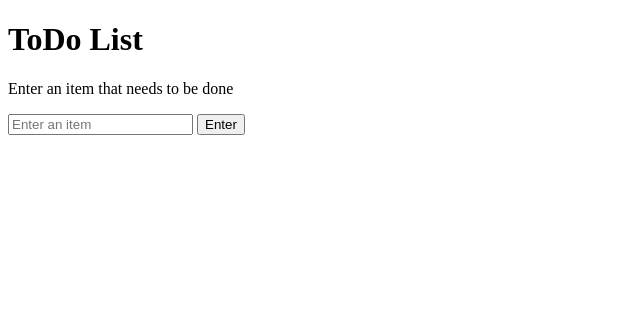
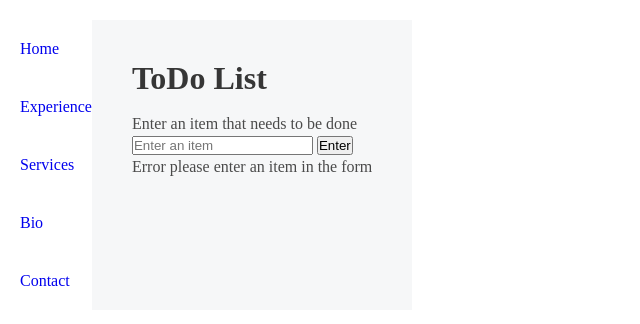
Before and after one commit to 3daddict/todo-list-js, a plain HTML site: page index.html in a window 1280 px wide. Both pictures are taken after a click on the button "Enter". Shown: the whole page, without its empty margins (0-640 px from the left). Drawn offline with nearby package versions, Linux system fonts and the light colour scheme.

Commit message:
working on style and layout

```diff
--- a/assets/main.js
+++ b/assets/main.js
@@ -4,51 +4,62 @@ let listArray = [];
 let listID = 0;
 let editID = 0;
 
-
 function todoAppLoaded() {
     console.log('ToDo App Ready');
-    //  $('#submitButton').click(addItem);
+
+    $('.button').on('click', function() {
+		$('.sidebar').toggleClass('isClosed');
+		$('.sidebar ul.nav').toggleClass('isClosed');
+	});
+
     $('#submitButton').click(inputValidation);
     keyValidation();
-    $(function() {
-        $( ".main-container" ).sortable();
+    $("#todoInput").keypress(errorMsg);
+
+    $(function () {
+        $(".main-container").sortable();
     });
 
     deleteListItem();
     editListItem();
 }
 
-function keyValidation(){
+function keyValidation() {
     $('#todoInput').keypress(function (e) {
         if (e.which == 13) {
-            console.log('Event: ' + e);
             inputValidation();
-          return false;    //<---- Add this line
+            return false;
         }
     });
+}
+
+function errorMsg(){
+    let inputValue = $('#todoInput')
+    if(inputValue != ''){
+        $('#errorMsg').text('');
+    }
 }
 
 function inputValidation() {
     var empty = true;
     $('#todoInput[type="text"]').each(function () {
         if ($(this).val() == "") {
-            console.log('Please enter input');
+            $('#errorMsg').text('Error please enter an item in the form');
             empty = false;
             return false;
         } else {
+            $('#errorMsg').text('');
             addItem();
             empty = true
             return true;
         }
     });
-
 }
 
 function addItem() {
     let todoInput = $('#todoInput');
     let listItem = todoInput.val();
     let mainContainer = $('.main-container')
-
     let listCard = $('<div>').addClass('list-card sortable').attr('id', listID++);
 
     let listContainer = $('<div>').addClass('list-container');
@@ -62,43 +73,37 @@ function addItem() {
     let editInput = $('<input>').addClass('edit-input');
     let editButton = $('<button>').addClass('editBtn').attr('type', 'button')
     let editFontIcon = $('<i class="far fa-hand-pointer"></i>')
+
     editButton.append(editFontIcon);
-
     mainContainer.append(listCard);
     listCard.append(listContainer, editContainer);
     listContainer.append(listDragIcon, listText, listEditIcon, listDeleteIcon);
     editContainer.append(editSpan, editInput, editButton);
-
     todoInput.val("");
 
     listArray.push({
         id: listArray.length,
         item: listItem
     });
-    console.log(listArray);
 }
 
-function deleteListItem(){
+function deleteListItem() {
     $('body').on('click', '.list-card .fa-ban', function () {
         let listCardID = $(this).closest(".list-card").prop("id");
-    //let listCardText = $(this).parent().parent().text();
 
         //Loop through array and use this id to slice out this index
-    for(let i = 0; i < listArray.length; i++) {
-    if(listArray[i].id == listCardID) {
+        for (let i = 0; i < listArray.length; i++) {
+            if (listArray[i].id == listCardID) {
                 $(this).parent().parent().remove()
                 listArray.splice(i, 1);
-        console.log(listArray);
                 break;
             }
         }
-
     });
 }
 
-function editListItem(){
+function editListItem() {
     $('body').on('click', '.list-card .fa-edit', function () {
-        //let listCardID = $(this).closest(".list-card").prop("id");
         let listContainer = $(this).closest(".list-container");
 
         $(this).parent().parent().find('.edit-container').removeClass('hiddenInput');
@@ -108,20 +113,15 @@ function editListItem(){
     });
 }
 
-function editSubmitButton(listContainer){
+function editSubmitButton(listContainer) {
     $('body').on('click', '.list-card .editBtn', function () {
-    console.log('Submit button clicked');
         let listCardID = $(this).closest(".list-card").prop("id");
         let inputText = $(this).parent().find('.edit-input').val();
         let updatedText = $(this).parent().parent().find('.list-text');
-
-    // console.log($(this).parent().find('.edit-input').val());
-    console.log('ID: ' + listCardID);
-    console.log('Updated Text: ' + inputText);
         updatedText.text(inputText);
 
         //finds the index through this id and updates the array object
-    $.each(listArray, function() {
+        $.each(listArray, function () {
             if (this.id == listCardID) {
                 this.item = inputText;
             }
@@ -129,6 +129,5 @@ function editSubmitButton(listContainer){
 
         listContainer.removeClass('hiddenInput');
         $(this).parent().parent().find('.edit-container').addClass('hiddenInput');
-
     });
 }
--- a/assets/styles.css
+++ b/assets/styles.css
@@ -1,3 +1,146 @@
+/*************************
+* dom section
+*************************/
+* {
+    box-sizing: border-box;
+}
+
+body {
+    display: flex;
+    min-height: 100vh;
+    flex-direction: row;
+    margin: 0;
+}
+
+h1, h2, h3, h4, h5, h6 {
+    color: #363636;
+    font-weight: 600;
+    line-height: 1.125;
+}
+
+h1 {
+    font-size: 2em;
+    margin-bottom: .5em;
+}
+
+h2 {
+    font-size: 1.75em;
+    margin-bottom: .5714em;
+}
+
+h3 {
+    font-size: 1.5em;
+    margin-bottom: .6666em;
+}
+
+h4 {
+    font-size: 1.25em;
+    margin-bottom: .8em;
+}
+
+h5 {
+    font-size: 1.125em;
+    margin-bottom: .8888em;
+}
+
+h6 {
+    font-size: 1em;
+    margin-bottom: 1em;
+}
+
+p {
+    color: #4a4a4a;
+    font-size: 1rem;
+    font-weight: 400;
+    line-height: 1.5;
+}
+
+
+
+/*************************
+  * flexbox setup
+  *************************/
+/*
+* ==== RESETS ====
+*/
+* {
+    margin: 0;
+    padding: 0;
+  }
+
+  *,
+  *:before,
+  *:after {
+    box-sizing: border-box;
+  }
+
+  .wrapper {
+    display: flex;
+    height: 100%;
+    padding: 20px;
+  }
+
+  /*
+  * ==== SIDEBAR ====
+  */
+  .sidebar {
+    display: flex;
+    min-height: 100%;
+    flex-grow: 1;
+    transition: all 0.3s;
+  }
+  .sidebar.isClosed {
+    flex-grow: 0;
+  }
+  .sidebar ul.nav {
+    display: flex;
+    flex-direction: column;
+    width: 100%;
+    opacity: 1;
+  }
+  .sidebar ul.nav.isClosed {
+    display: none;
+  }
+  .sidebar ul.nav li {
+    list-style: none;
+    padding: 20px 0;
+  }
+  .sidebar ul.nav li a {
+    text-decoration: none;
+  }
+  .sidebar div {
+    align-self: flex-end;
+  }
+
+  /*
+  * ==== CONTENT ====
+  */
+  .content {
+    background-color: #f6f7f8;
+    min-height: 100%;
+    flex-grow: 9;
+    padding: 40px;
+    transform: translate3d(0, 0, 0);
+    transition: transform 0.3s;
+  }
+
+  /*
+  * ==== TOGGLE BUTTON ====
+  */
+  a.button {
+    cursor: pointer;
+    position: absolute;
+    top: 10px;
+    left: 10px;
+  }
+  a.button:before {
+    content: "\f0c9";
+    font: 30px fontawesome;
+  }
+
+/*************************
+* todo section
+*************************/
 .list-card {
     display: flex;
     flex-direction: row;
@@ -7,6 +150,7 @@
     display: inline-block;
     position: relative;
 }
+
 .list-text {
     display: inline-block;
 }
@@ -21,3 +165,33 @@
 .hiddenInput {
     display: none;
 }
+
+
+  /*
+  * ==== MEDIA QUERIES ====
+  */
+  @media only screen and (max-device-width: 736px) and (orientation: portrait) {
+    .wrapper {
+      flex-direction: column;
+    }
+
+    .sidebar {
+      min-height: 60px;
+      max-height: 60px;
+    }
+    .sidebar ul.nav {
+      padding: 20px;
+      flex-direction: row;
+    }
+    .sidebar ul.nav li {
+      display: inline-block;
+      padding: 2%;
+    }
+
+    .content {
+      /*TBD*/
+    }
+    .content a.button {
+      display: none;
+    }
+  }
--- a/index.html
+++ b/index.html
@@ -15,18 +15,37 @@
     <script type="text/javascript" src="./assets/main.js"></script>
 </head>
 <body>
+        <div id="wrapper" class="wrapper">
+
+                <div id="aside" class="sidebar">
+                    <ul class="nav">
+                        <li><a href="#">Home</a></li>
+                        <li><a href="#">Experience</a></li>
+                        <li><a href="#">Services</a></li>
+                        <li><a href="#">Bio</a></li>
+                        <li><a href="#">Contact</a></li>
+                    </ul>
+                </div><!-- /Aside -->
+
+                <div id="content" class="content">
+                    <a class='button'></a>
+
                     <div class="container">
                             <h1>ToDo List</h1>
                             <p>Enter an item that needs to be done</p>
-        <p id="errorMsg"></p>
                             <form id="inputForm">
                             <input type="text" id="todoInput" placeholder="Enter an item" autocomplete="off" />
                             <button type="button" id="submitButton">Enter</button>
                         </form>
+                        <p id="errorMsg"></p>
                         </div>
                         <div class="main-container">
 
                         </div>
 
+
+                </div>
+            </div>
+
 </body>
 </html>
```
Lines whose indentation alone changed are shown as unchanged.
